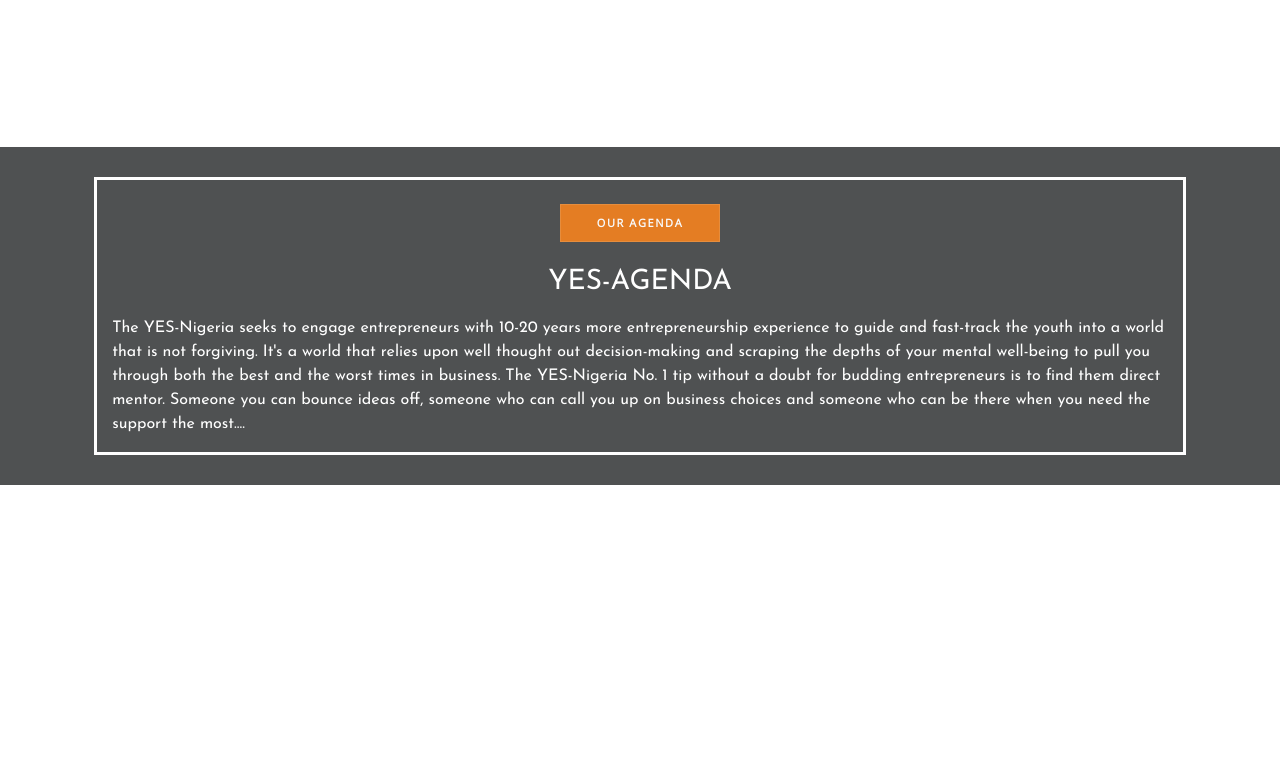
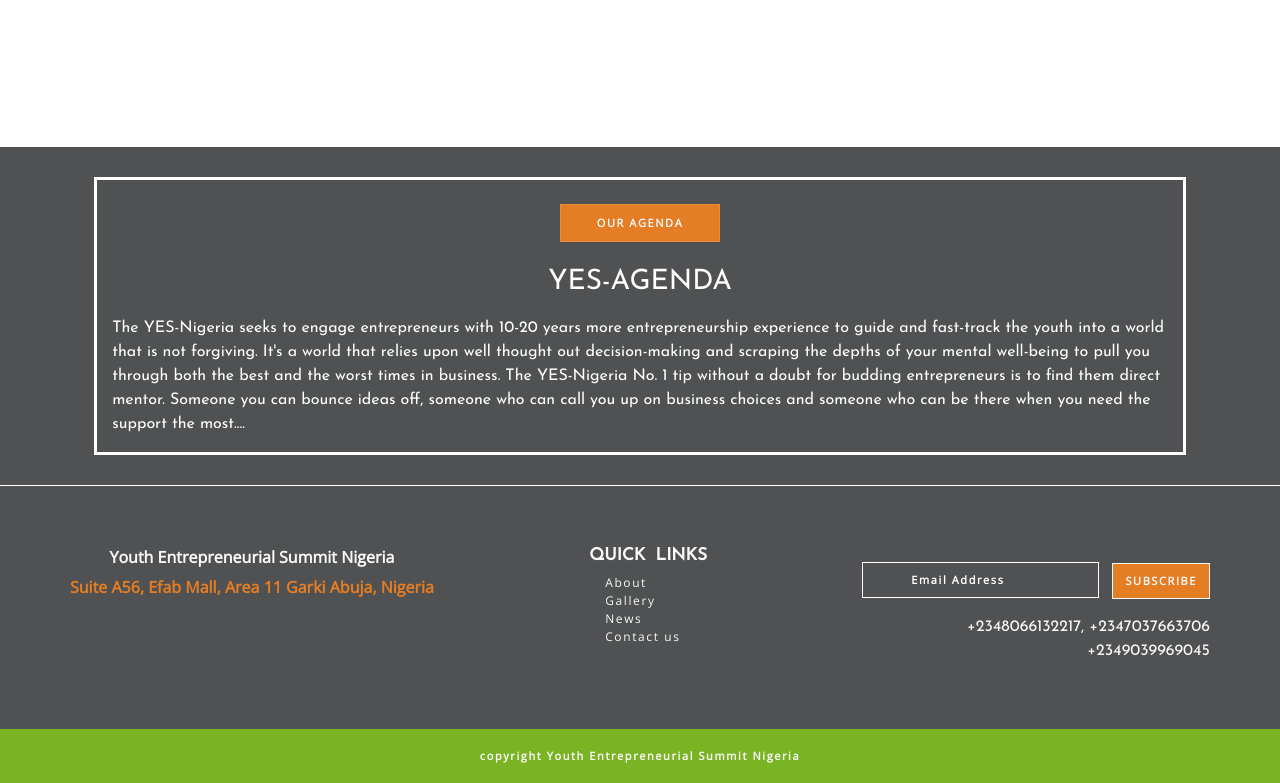
Before and after one commit to davidobodo/yesNigeria, a website: page about.html in a window 1280 px wide. Shown: the part 1439-2222 px from the top of the page. Before the commit the page ends 1924 px from the top, so only its background shows below. Drawn offline with nearby package versions, Linux system fonts and the light colour scheme.

Commit message:
successfully incorporated footer

```diff
--- a/about.html
+++ b/about.html
@@ -81,6 +81,40 @@
 				choices and someone who can be there when you need the support the most....</p>
             </div>
         </div>
+
+        <footer>
+			<div id="contact_info" class="d-flex justify-content-between">
+				<div class="text-center">
+					<h6>Youth Entrepreneurial Summit Nigeria</h6>
+					<h6>Suite A56, Efab Mall, Area 11 Garki Abuja, Nigeria</h6>
+				</div>
+				<div>
+					<h4>QUICK LINKS</h4>
+					<ul class="ml-3">
+						<li>About</li>
+						<li>Gallery</li>
+						<li>News</li>
+						<li>Contact us</li>
+					</ul>
+				</div>
+				<div>
+					<div class="social_media">
+
+					</div>
+					<div class="my-3">
+						<input type="email" placeholder="Email Address" class=" px-5 mr-2" />
+						<button type="button" class="btn btn-outline-light rounded-0">SUBSCRIBE</button>
+					</div>
+					<div class="text-right">
+						<p>+2348066132217, +2347037663706<br />+2349039969045</p>
+
+					</div>
+				</div>
+			</div>
+			<div class="copyright text-center p-3">
+				copyright Youth Entrepreneurial Summit Nigeria
+			</div>
+		</footer>
     </div>
 </body>
 </html>
--- a/figma.css
+++ b/figma.css
@@ -295,7 +295,7 @@
 
 .agenda {
 	background-color: #4F5152;
-	box-shadow: 0px 4px 4px rgba(0,0,0,0.25);
+	border-bottom: 1px solid white;
 }
 
 .agenda_inner{
```
